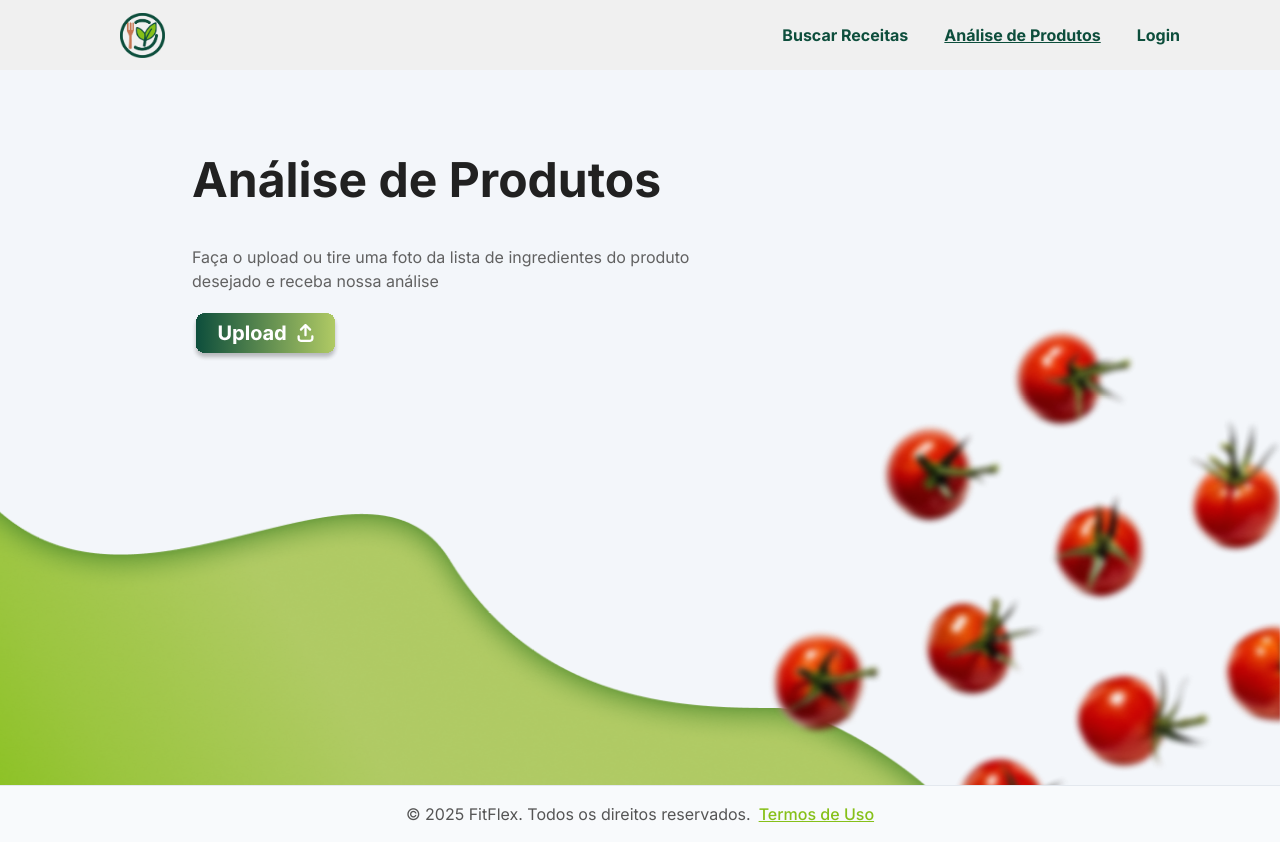
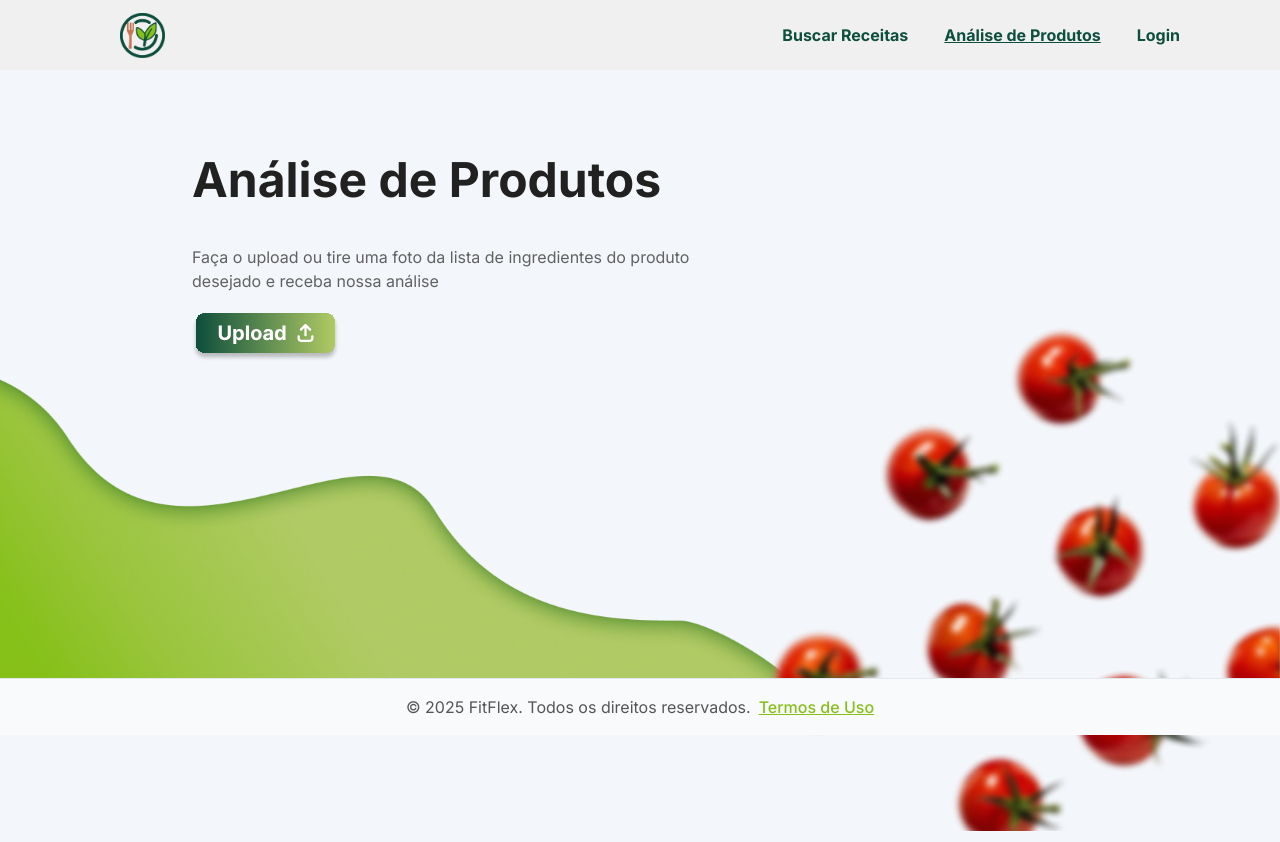
Before and after one commit to alicesalim/FitFlex, a React (Create React App) app in the folder Codigo/src/main/resources/frontend/: page /analisar in a window 1280 px wide. Built offline with nearby package versions, Linux system fonts and the light colour scheme; no server answers; the HTML template or start-up script is replaced by a standard one.

Commit message:
Update ia.module.css
imagemFixa
width 1200px
para
70vw

```diff
--- a/Codigo/src/main/resources/frontend/src/components/ia/ia.module.css
+++ b/Codigo/src/main/resources/frontend/src/components/ia/ia.module.css
@@ -69,7 +69,7 @@
 .imagemfixa {
   position: relative;
   right: 0;
-  width: 1200px; /* diminui um pouco */
+  width: 70vw; /* diminui um pouco */
   height: auto;
  align-items: flex-start;
   pointer-events: none;
```
